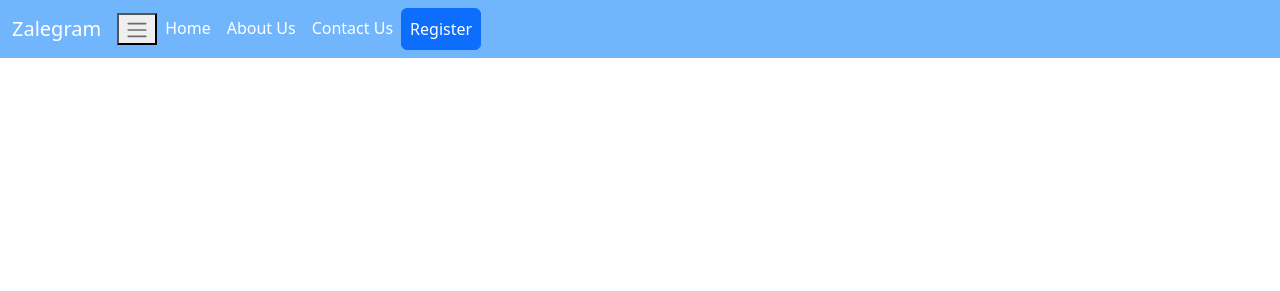
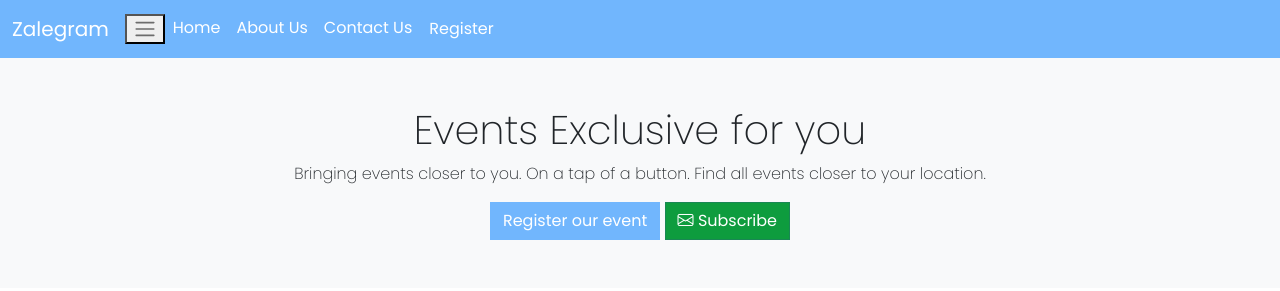
Before and after one commit to vikimtash/event-page, a plain HTML site: page index.html in a window 1280 px wide. Drawn offline with nearby package versions, Linux system fonts and the light colour scheme.

Commit message:
upcoming

```diff
--- a/index.html
+++ b/index.html
@@ -6,6 +6,8 @@
     <meta name="viewport" content="width=device-width, initial-scale=1.0">
     <title>Event Website</title>
     <link rel="stylesheet" href="bootstrap/css/bootstrap.min.css">
+    <link rel="stylesheet" href="https://cdn.jsdelivr.net/npm/bootstrap-icons@1.9.1/font/bootstrap-icons.css">
+    <link rel="stylesheet" href="style.css">
 </head>
 <body>
     <nav class="navbar navbar-expand-lg" style="background-color: #71b6fd;">
@@ -24,6 +26,17 @@
             </div>
         </div>
     </nav>
+    <main class="bg-light py-5">
+        <section class="text-center">
+            <h1 class="fw-light">Events Exclusive for you</h1>
+            <p class="fw-light">
+                Bringing events closer to you. On a tap of a  button.
+                Find all events closer to your location.
+            </p>
+            <a href="#" class="btn btn-primary rounded-0">Register our event</a>
+            <a href="#" class="btn btn-success rounded-0" style="background-color: #0e9c3e !important;"><i class="bi-envelope"> </i>Subscribe</a>
+        </section>
+    </main>
 
 
 
--- /dev/null
+++ b/style.css
@@ -0,0 +1,5 @@
+@import url('https://fonts.googleapis.com/css2?family=Poppins:wght@100;200;400&display=swap');
+
+body{
+    font-family: 'Poppins', sans-serif;
+}
```
Also changed, not shown: bootstrap/css/bootstrap.min.css.
